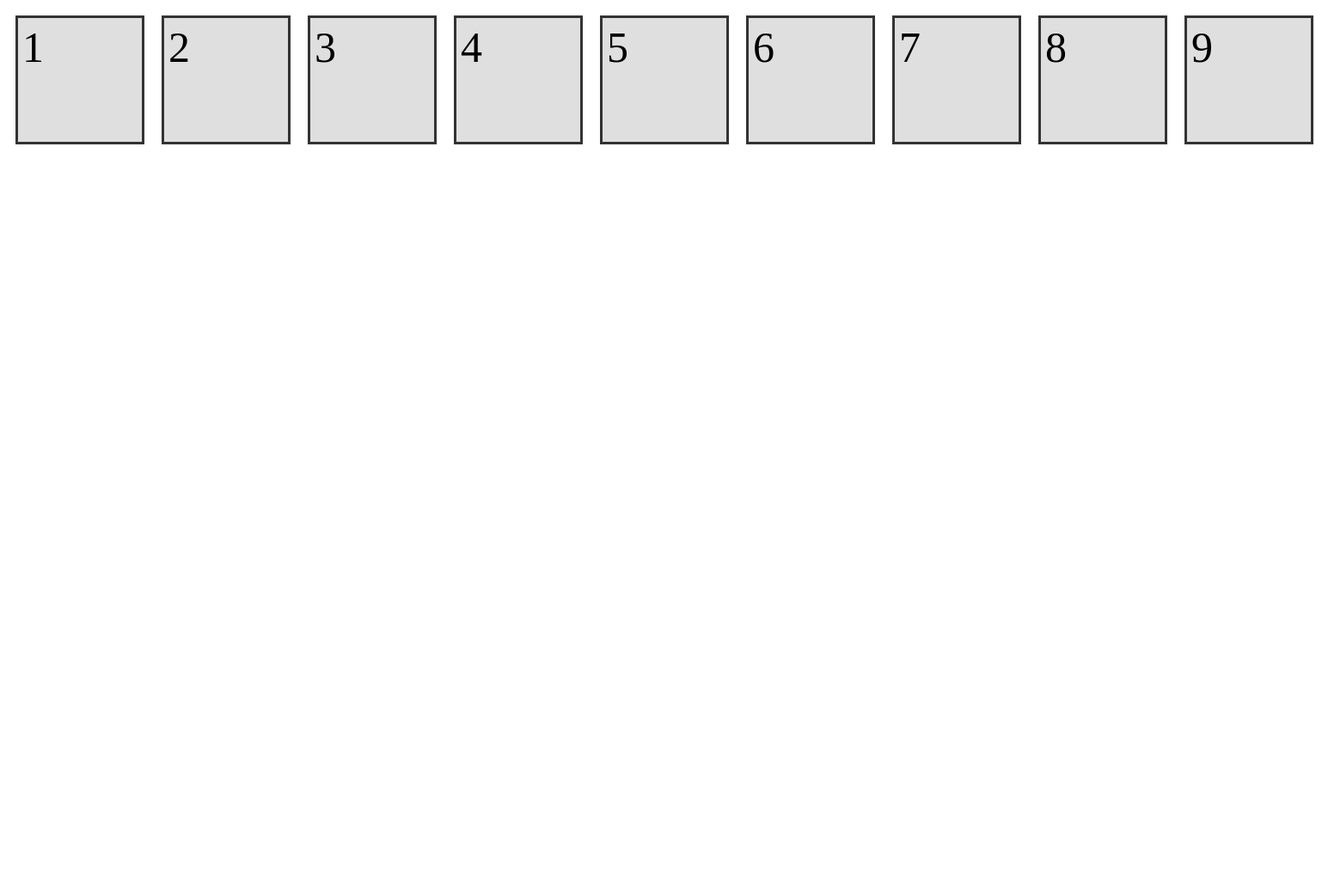
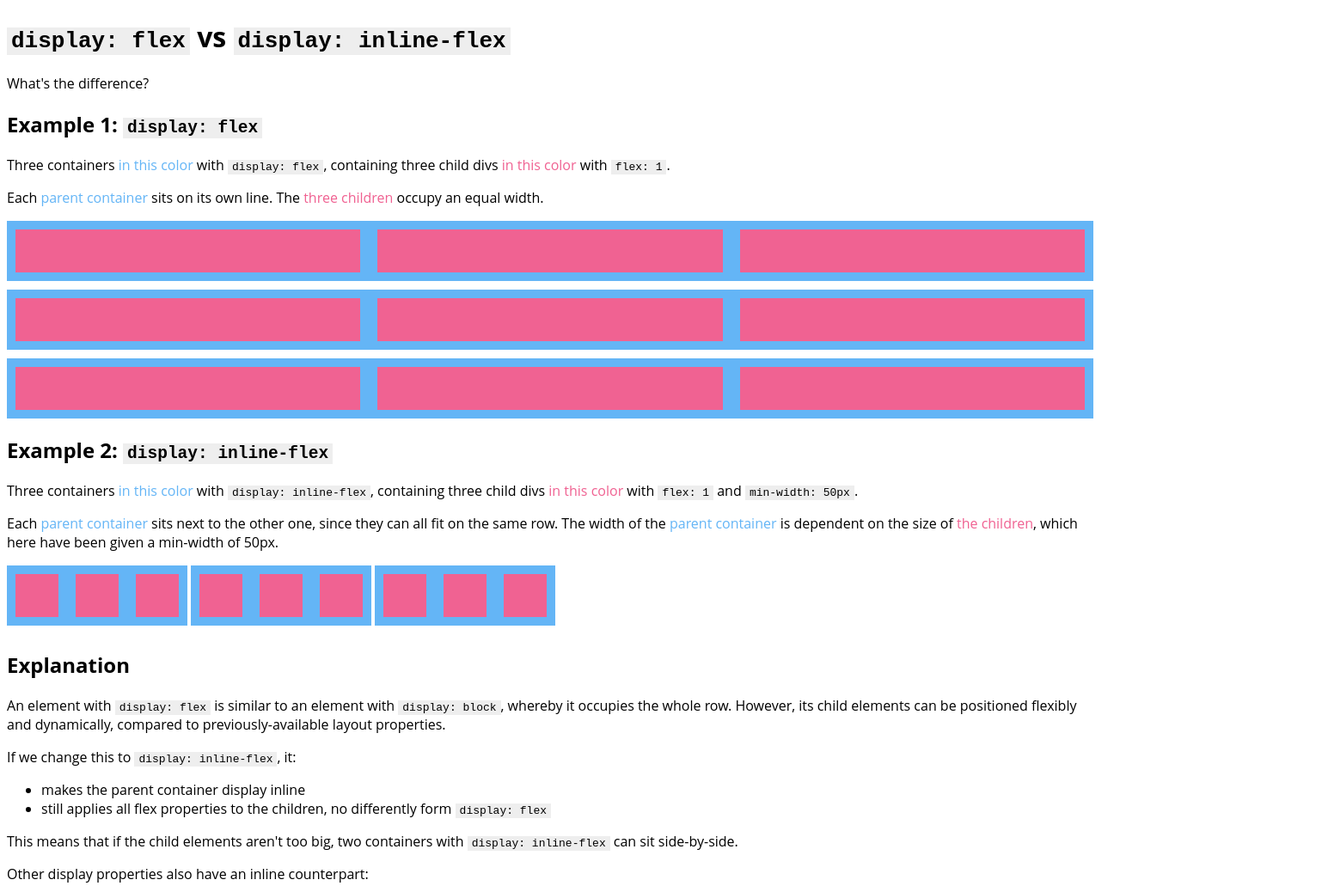
Before and after one commit to rolandoquiroz/frontend_exercises, a plain HTML site: page c_s_s-flexbox_display-flex-vs-inline-flex/index.html in a window 1280 px wide. Shown: the top 1031 px of the page at 86% size, 1538 px wide, since content can reach past the window. Before the commit the page ends 800 px from the top, so only its background shows below. Drawn offline with Linux system fonts and the light colour scheme.

Commit message:
Commit #10: CSS Flexbox display flex vs inlin-flex

```diff
--- a/c_s_s-flexbox_display-flex-vs-inline-flex/index.html
+++ b/c_s_s-flexbox_display-flex-vs-inline-flex/index.html
@@ -7,17 +7,60 @@
     <link rel="stylesheet" href="styles/style.css" />
   </head>
   <body>
-    <div class="flexbox-container">
-      <div class="flexbox-item flexbox-item-1">1</div>
-      <div class="flexbox-item flexbox-item-2">2</div>
-      <div class="flexbox-item flexbox-item-3">3</div>
-      <div class="flexbox-item flexbox-item-4">4</div>
-      <div class="flexbox-item flexbox-item-5">5</div>
-      <div class="flexbox-item flexbox-item-6">6</div>
-      <div class="flexbox-item flexbox-item-7">7</div>
-      <div class="flexbox-item flexbox-item-8">8</div>
-      <div class="flexbox-item flexbox-item-9">9</div>
+    <h1><code>display: flex</code> vs <code>display: inline-flex</code></h1>
+    <subtitle>What's the difference?</subtitle>
 
+    <h2>Example 1: <code>display: flex</code></h2>
+    <p>Three containers <span class="flex-color">in this color</span> with <code>display: flex</code>, containing three child divs <span class="inline-color">in this color</span> with <code>flex: 1</code>.</p>
+    <p>Each <span class="flex-color">parent container</span> sits on its own line. The <span class="inline-color">three children</span> occupy an equal width.</p>
+    <div class="container--flex">
+      <div class="flex-child"></div>
+      <div class="flex-child"></div>
+      <div class="flex-child"></div>
     </div>
+    <div class="container--flex">
+      <div class="flex-child"></div>
+      <div class="flex-child"></div>
+      <div class="flex-child"></div>
+    </div>
+    <div class="container--flex">
+      <div class="flex-child"></div>
+      <div class="flex-child"></div>
+      <div class="flex-child"></div>
+    </div>
+
+    <h2>Example 2: <code>display: inline-flex</code></h2>
+    <p>Three containers <span class="flex-color">in this color</span> with <code>display: inline-flex</code>, containing three child divs <span class="inline-color">in this color</span> with <code>flex: 1</code> and <code>min-width: 50px</code>.</p>
+    <p>Each <span class="flex-color">parent container</span> sits next to the other one, since they can all fit on the same row. The width of the <span class="flex-color">parent container</span> is dependent on the size of <span class="inline-color">the children</span>, which here have been given a min-width of 50px.</p>
+    <div class="container--inline-flex">
+      <div class="flex-child"></div>
+      <div class="flex-child"></div>
+      <div class="flex-child"></div>
+    </div>
+    <div class="container--inline-flex">
+      <div class="flex-child"></div>
+      <div class="flex-child"></div>
+      <div class="flex-child"></div>
+    </div>
+    <div class="container--inline-flex">
+      <div class="flex-child"></div>
+      <div class="flex-child"></div>
+      <div class="flex-child"></div>
+    </div>
+
+    <h2>Explanation</h2>
+    <p>An element with <code>display: flex</code> is similar to an element with <code>display: block</code>, whereby it occupies the whole row. However, its child elements can be positioned flexibly and dynamically, compared to previously-available layout properties.</p>
+    <p>If we change this to <code>display: inline-flex</code>, it:
+      <ul>
+        <li>makes the parent container display inline</li>
+        <li>still applies all flex properties to the children, no differently form <code>display: flex</code></li>
+      </ul>
+      This means that if the child elements aren't too big, two containers with <code>display: inline-flex</code> can sit side-by-side.
+    </p>
+    <p>Other display properties also have an inline counterpart:</p>
+    <ul><li><code>block</code> has <code>inline-block</code></li>
+      <li><code>table</code> has <code>inline-table</code></li>
+      <li>and even <code>grid</code> has <code>inline-grid</code></li>
+      <p><a href="https://www.w3.org/TR/css-flexbox-1/#flex-containers">Read more about the flex display property in the W3 spec.</a></p>
   </body>
 </html>
--- a/c_s_s-flexbox_display-flex-vs-inline-flex/styles/style.css
+++ b/c_s_s-flexbox_display-flex-vs-inline-flex/styles/style.css
@@ -1,19 +1,41 @@
-.flexbox-container {
-  display: inline-flex;
 
 
+.container--inline-flex,
+.container--flex {
+  background-color: #64B5F6
+;
+  margin-bottom: 10px; /* just for aesthetics */
 }
-.flexbox-item {
-  box-sizing: border-box;
-  border: 3px solid #333333;
+
+.container--flex {
+  display: flex;
+}
+.container--inline-flex {
+  display: inline-flex;
+}
+.flex-child {
+  flex: 1;
+  min-width: 50px;
+  min-height: 50px;
   margin: 10px;
-  padding: 5px;
-  width: 150px;
-  height: 150px;
+  background-color: #F06292;
+;
+}
 
-  background-color: #dfdfdf;
-  font-size: 50px;
+.flex-color {
+  color: #64B5F6;
+;
 }
-.flexbox-item {
-  min-height: 100px;
+.inline-color {
+  color: #F06292;
+;
 }
+
+/* Remaining styles are just to make the demo look nice */
+body {
+  font-family: 'Open Sans', sans-serif;
+}
+code {
+  background-color: #EEEEEE;
+  padding: 1px 5px;
+}
```
